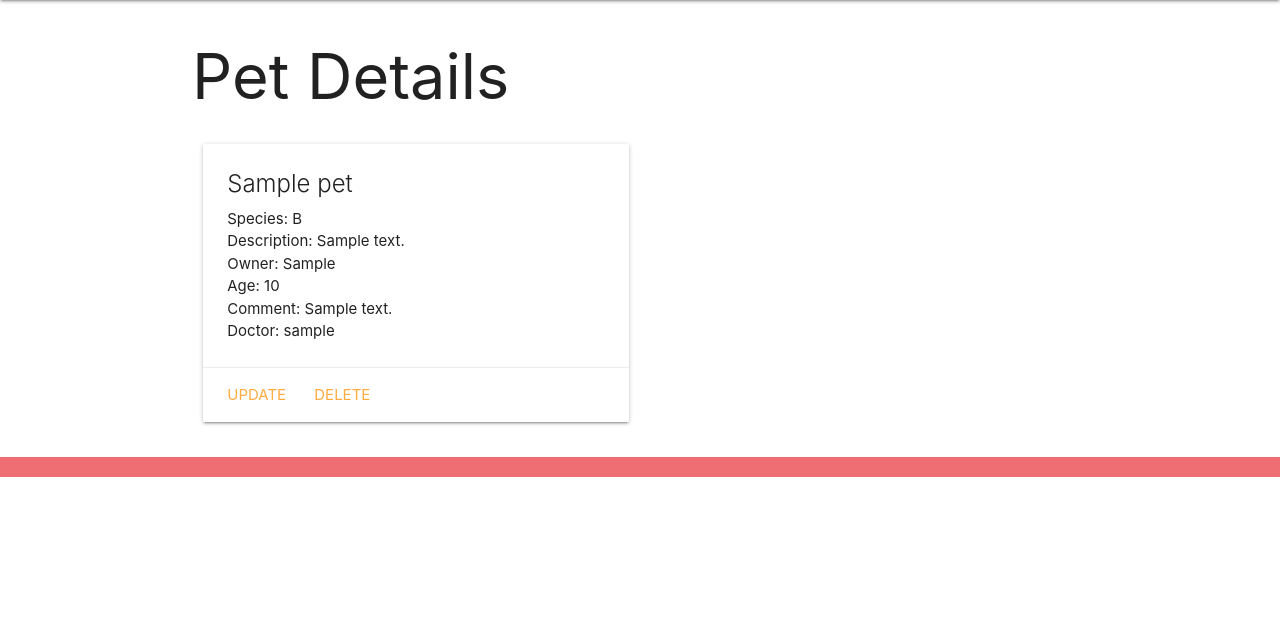
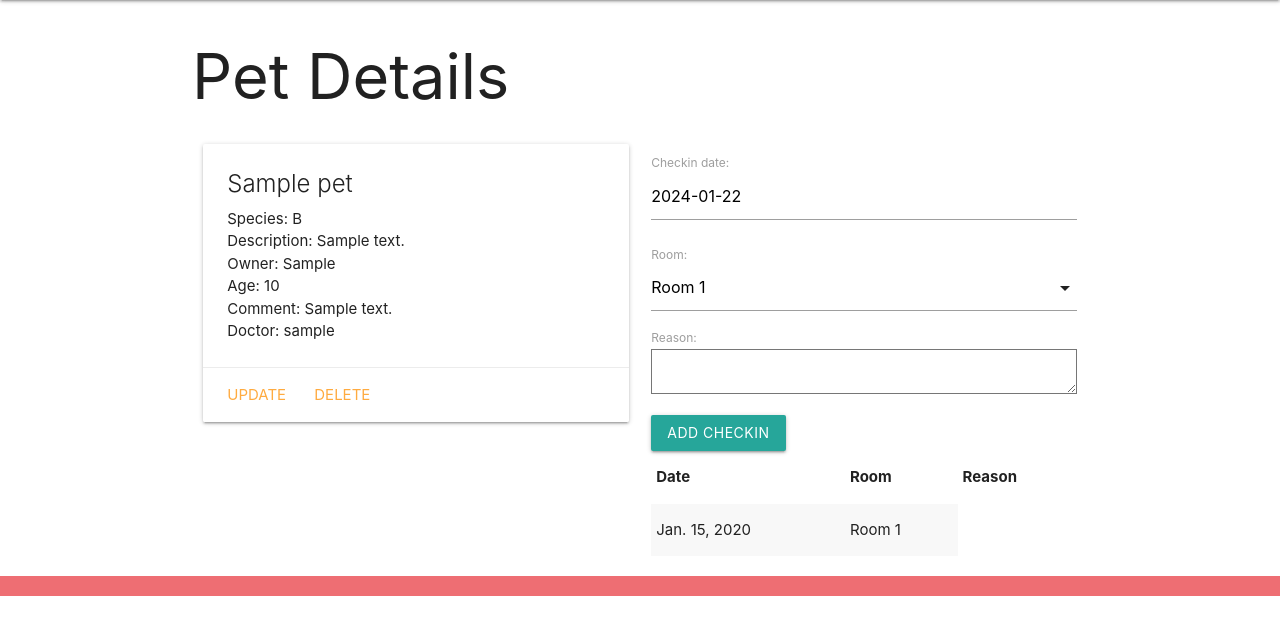
Before and after one commit to da1dude/petdesk, a Django app: page /pets/1/ in a window 1280 px wide. Shown: the part 64-699 px from the top of the page. Run offline with Django 5.2, Linux system fonts and the light colour scheme; a user stored in the database is signed in; tables that the repository leaves empty hold one stand-in row (values such as "Sample post").

Commit message:
adds checkin model and update views

```diff
--- a/main_app/admin.py
+++ b/main_app/admin.py
@@ -1,6 +1,7 @@
 from django.contrib import admin
 # import your models here
-from .models import Pet
+from .models import Pet, Checkin
 
 # Register your models here
 admin.site.register(Pet)
+admin.site.register(Checkin)
--- /dev/null
+++ b/main_app/forms.py
@@ -0,0 +1,7 @@
+from django.forms import ModelForm
+from .models import Checkin
+
+class CheckinForm(ModelForm):
+    class Meta:
+        model = Checkin
+        fields = ['date', 'room', 'reason']
--- a/main_app/models.py
+++ b/main_app/models.py
@@ -15,6 +15,15 @@ SPECIES_CHOICES = [
     ("G", "Guinea Pig"),
     ("L", "Lizard"),
     ("R", "Rabbit"),
+]
+
+ROOM_CHOICES = [
+    ("1", "Room 1"),
+    ("2", "Room 2"),
+    ("3", "Room 3"),
+    ("4", "Room 4"),
+    ("5", "Room 5"),
+
 ]
 
 class Pet(models.Model):
@@ -40,3 +49,22 @@ class Pet(models.Model):
     # this is the get_absolute_url method, it redirects to the detail page where approprite
     def get_absolute_url(self):
         return reverse('detail', kwargs={'pet_id': self.id})
+
+
+class Checkin(models.Model):
+    date = models.DateField('checkin date')
+    room = models.CharField(
+        max_length=100,
+        choices=ROOM_CHOICES,
+        default=ROOM_CHOICES[0][0],
+    )
+    reason = models.TextField(max_length=250)
+    pet = models.ForeignKey(Pet, on_delete=models.CASCADE)
+
+    def __str__(self):
+        return f"{self.get_room_display()} on {self.date} for {self.pet}"
+
+
+    # change the default sort
+    class Meta:
+        ordering = ['-date']
--- a/main_app/templates/pets/detail.html
+++ b/main_app/templates/pets/detail.html
@@ -21,7 +21,42 @@
           </div>
         </div>
     </div>
+    <div class="col s6">
+      <form action="{% url 'add_checkin' pet.id %}" method="POST">
+          {% csrf_token %}
+          <!-- render our inputs -->
+          <!-- renders form inputs as p tags -->
+          {{ checkin_form.as_p }}
+          <input type="submit" class="btn" value="Add Checkin">
+      </form>
+      <table class="striped">
+          <thead>
+              <tr><th>Date</th><th>Room</th><th>Reason</th></tr>
+          </thead>
+          <tbody>
+              {% for checkin in pet.checkin_set.all %}
+                  <tr>
+                      <td>{{checkin.date}}</td>
+                      <td>{{checkin.get_room_display}}</td>
+                  </tr>
+              {% endfor %}
+          </tbody>
+      </table>
+  </div>
 </div>
-
+<script>
+  // identify the element
+  const dateEl = document.getElementById('id_date')
+  // M is materialize's global variable
+  M.Datepicker.init(dateEl, {
+      format: 'yyyy-mm-dd',
+      defaultDate: new Date(),
+      setDefaultDate: true,
+      autoClose: true
+  })
+  // here is where we'll render the dropdown (select)
+  const selectEl = document.getElementById('id_room')
+  M.FormSelect.init(selectEl)
+</script>
 
 {% endblock %}
--- a/main_app/urls.py
+++ b/main_app/urls.py
@@ -9,6 +9,7 @@ urlpatterns = [
     path('pets/create/', views.PetCreate.as_view(), name='pets_create'),
     path('pets/<int:pk>/update/', views.PetUpdate.as_view(), name='pets_update'),
     path('pets/<int:pk>/delete', views.PetDelete.as_view(), name='pets_delete'),
+    path('pets/<int:pet_id>/add_checkin/', views.add_checkin, name='add_checkin'),
 
 
     #Auth URLs
--- a/main_app/views.py
+++ b/main_app/views.py
@@ -8,6 +8,8 @@ from django.contrib.auth.forms import UserCreationForm
 from django.contrib.auth.decorators import login_required
 # Import the mixin for class-based views
 from django.contrib.auth.mixins import LoginRequiredMixin
+
+from .forms import CheckinForm
 
 # Create your views here.
 
@@ -33,7 +35,11 @@ def pets_index(request):
 @login_required
 def pets_detail(request, pet_id):
     pet = Pet.objects.get(id=pet_id)
-    return render(request, 'pets/detail.html', { 'pet': pet })
+    checkin_form = CheckinForm()
+    return render(request, 'pets/detail.html', {
+        'pet': pet,
+        'checkin_form': checkin_form,
+    })
 
 
 class PetCreate(LoginRequiredMixin, CreateView):
@@ -75,3 +81,12 @@ def signup(request):
 class PetDelete(LoginRequiredMixin, DeleteView):
     model = Pet
     success_url = '/pets'
+
+@login_required
+def add_checkin(request, pet_id):
+    form = CheckinForm(request.POST)
+    if form.is_valid():
+        new_checkin = form.save(commit=False)
+        new_checkin.pet_id = pet_id
+        new_checkin.save()
+    return redirect('detail', pet_id=pet_id)
```
Also changed, not shown: main_app/migrations/0004_alter_pet_species_checkin.py (added), main_app/migrations/0005_alter_checkin_room.py (added).
